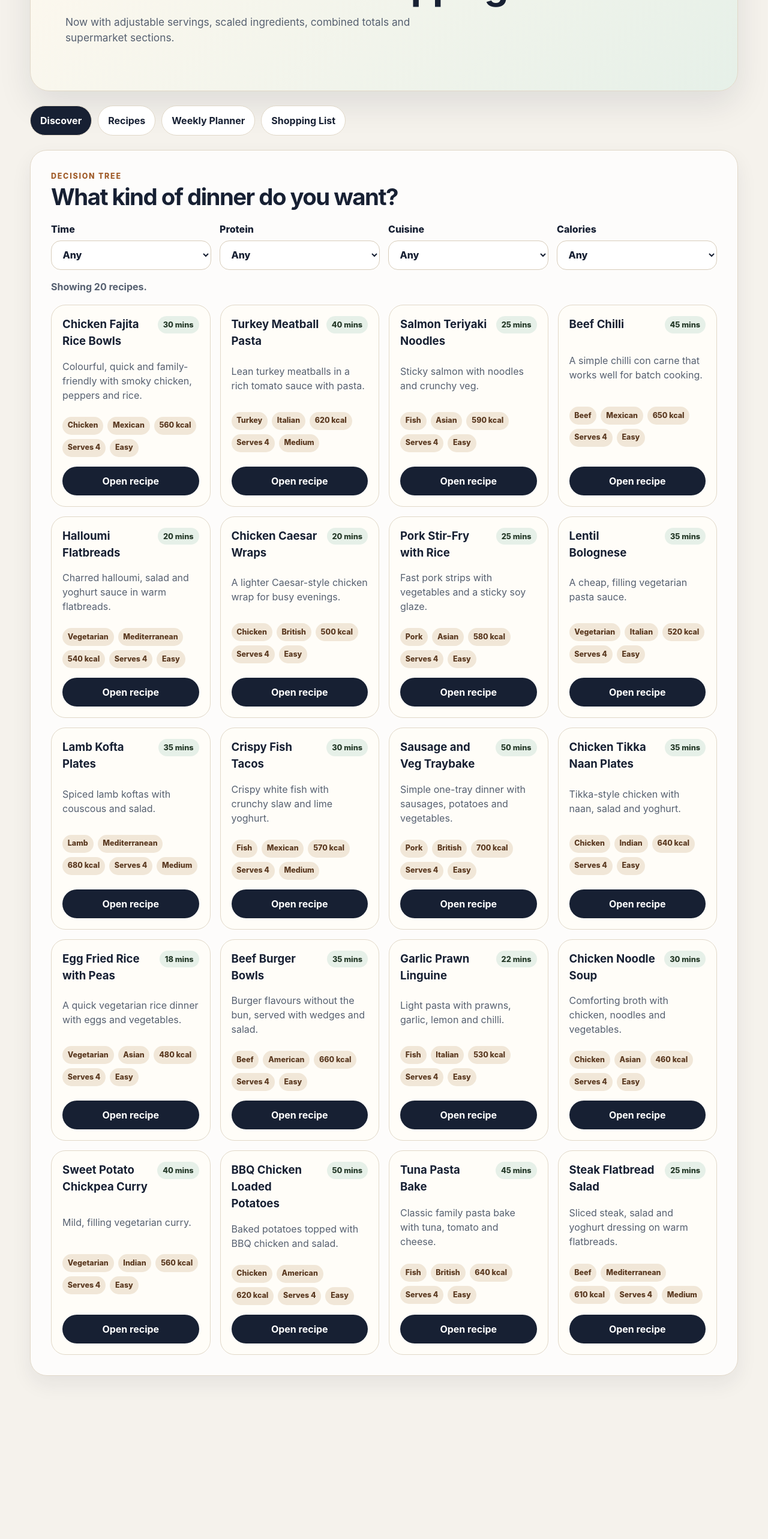
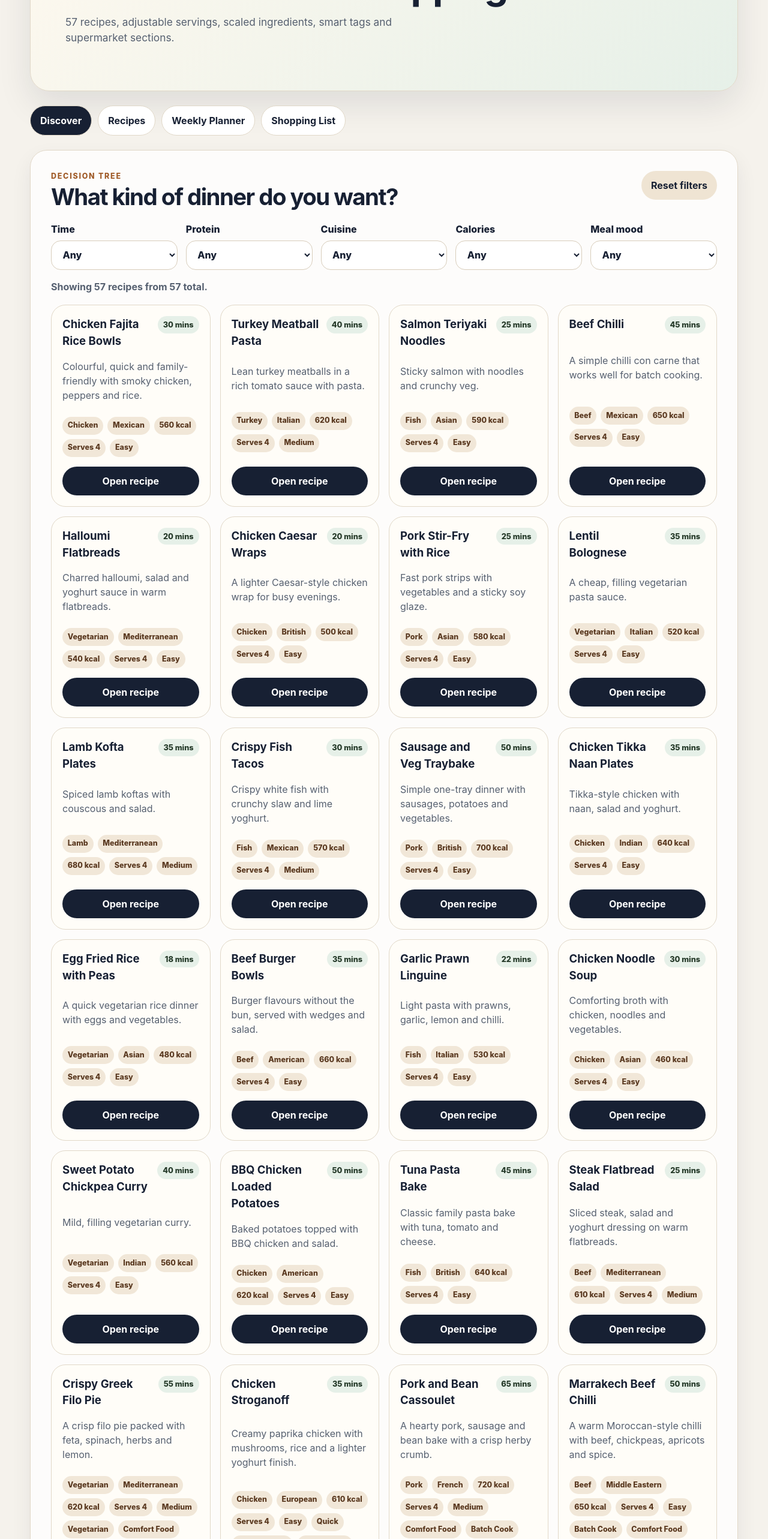
Before and after one commit to education-upgrade/Recipe-, a React (Vite) app: page / in a window 1280 px wide. Shown: the part 234-2800 px from the top of the page at 60% size. Before the commit the page ends 2576 px from the top, so only its background shows below. Built offline with nearby package versions, Linux system fonts and the light colour scheme.

Commit message:
Wire recipe expansion into smart discovery filters

```diff
--- a/src/App.jsx
+++ b/src/App.jsx
@@ -1,11 +1,33 @@
 import { useEffect, useMemo, useState } from 'react';
-import { recipes } from './recipes.js';
+import { recipes as baseRecipes } from './recipes.js';
+import { extraRecipes } from './extraRecipes.js';
 
+const recipes = [...baseRecipes, ...extraRecipes];
 const days = ['Monday', 'Tuesday', 'Wednesday', 'Thursday', 'Friday', 'Saturday', 'Sunday'];
 const defaultServings = 4;
 const servingOptions = [1, 2, 3, 4, 5, 6, 7, 8];
 const emptyPlanner = Object.fromEntries(days.map((day) => [day, { recipeId: '', servings: defaultServings }]));
 const categoryOrder = ['Meat & fish', 'Fruit & veg', 'Dairy', 'Carbs', 'Tins, jars & packets', 'Frozen', 'Herbs, spices & sauces', 'Other'];
+const proteinOptions = ['Any', ...Array.from(new Set(recipes.map((recipe) => recipe.protein))).sort()];
+const cuisineOptions = ['Any', ...Array.from(new Set(recipes.map((recipe) => recipe.cuisine))).sort()];
+const tagOptions = [
+  ['Any', 'Any'],
+  ['quick', 'Quick'],
+  ['high-protein', 'High protein'],
+  ['lighter', 'Lighter'],
+  ['comfort-food', 'Comfort food'],
+  ['fakeaway', 'Fakeaway'],
+  ['one-pan', 'One pan'],
+  ['batch-cook', 'Batch cook'],
+  ['slow-cooker', 'Slow cooker'],
+  ['vegetarian', 'Vegetarian'],
+  ['family-friendly', 'Family friendly'],
+  ['weekend-cooking', 'Weekend cooking'],
+  ['summer', 'Summer'],
+  ['winter', 'Winter'],
+  ['pizza-night', 'Pizza night'],
+  ['sharing', 'Sharing']
+];
 
 function normalisePlanner(rawPlanner) {
   return Object.fromEntries(days.map((day) => {
@@ -53,6 +75,10 @@ function formatIngredient(ingredient) {
   return amount ? `${ingredient.item} — ${amount}` : ingredient.item;
 }
 
+function formatTag(tag) {
+  return tag.split('-').map((word) => word[0].toUpperCase() + word.slice(1)).join(' ');
+}
+
 function scaleIngredient(ingredient, recipeServings, targetServings) {
   const scale = targetServings / recipeServings;
   return {
@@ -98,7 +124,7 @@ function RecipeCard({ recipe, onOpen }) {
     <article className="recipe-card">
       <div className="recipe-card__header">
         <h3>{recipe.title}</h3>
-        <span>{recipe.timeMinutes} mins</span>
+        <span>{recipe.timeMinutes >= 120 ? 'Slow' : `${recipe.timeMinutes} mins`}</span>
       </div>
       <p>{recipe.description}</p>
       <div className="tag-row">
@@ -107,6 +133,7 @@ function RecipeCard({ recipe, onOpen }) {
         <span>{recipe.calories} kcal</span>
         <span>Serves {recipe.servings}</span>
         <span>{recipe.difficulty}</span>
+        {(recipe.tags || []).slice(0, 3).map((tag) => <span key={tag}>{formatTag(tag)}</span>)}
       </div>
       <button onClick={() => onOpen(recipe)}>Open recipe</button>
     </article>
@@ -127,6 +154,11 @@ function RecipeModal({ recipe, onClose }) {
         <p className="eyebrow">{recipe.protein} · {recipe.cuisine} · {recipe.timeMinutes} mins · Base recipe serves {recipe.servings}</p>
         <h2>{recipe.title}</h2>
         <p>{recipe.description}</p>
+        {(recipe.tags || []).length > 0 && (
+          <div className="tag-row tag-row--modal">
+            {recipe.tags.map((tag) => <span key={tag}>{formatTag(tag)}</span>)}
+          </div>
+        )}
         <label className="serving-control">Show ingredients for
           <select value={servings} onChange={(event) => setServings(Number(event.target.value))}>
             {servingOptions.map((option) => <option key={option} value={option}>{option} serving{option === 1 ? '' : 's'}</option>)}
@@ -152,44 +184,53 @@ function RecipeModal({ recipe, onClose }) {
 }
 
 function Discover({ onOpen }) {
-  const [filters, setFilters] = useState({ time: 'Any', protein: 'Any', cuisine: 'Any', calories: 'Any' });
+  const [filters, setFilters] = useState({ time: 'Any', protein: 'Any', cuisine: 'Any', calories: 'Any', tag: 'Any' });
 
   const matches = useMemo(() => recipes.filter((recipe) => {
     const timeMatch = filters.time === 'Any' ||
       (filters.time === 'Under 20 mins' && recipe.timeMinutes <= 20) ||
       (filters.time === '20-35 mins' && recipe.timeMinutes > 20 && recipe.timeMinutes <= 35) ||
-      (filters.time === '35+ mins' && recipe.timeMinutes > 35);
+      (filters.time === '35+ mins' && recipe.timeMinutes > 35 && recipe.timeMinutes < 120) ||
+      (filters.time === 'Slow cooker / long cook' && recipe.timeMinutes >= 120);
 
     const proteinMatch = filters.protein === 'Any' || recipe.protein === filters.protein;
     const cuisineMatch = filters.cuisine === 'Any' || recipe.cuisine === filters.cuisine;
+    const tagMatch = filters.tag === 'Any' || (recipe.tags || []).includes(filters.tag);
     const calorieMatch = filters.calories === 'Any' ||
       (filters.calories === 'Under 500' && recipe.calories < 500) ||
       (filters.calories === '500-650' && recipe.calories >= 500 && recipe.calories <= 650) ||
       (filters.calories === '650+' && recipe.calories > 650);
 
-    return timeMatch && proteinMatch && cuisineMatch && calorieMatch;
+    return timeMatch && proteinMatch && cuisineMatch && calorieMatch && tagMatch;
   }), [filters]);
+
+  function clearFilters() {
+    setFilters({ time: 'Any', protein: 'Any', cuisine: 'Any', calories: 'Any', tag: 'Any' });
+  }
 
   return (
     <section className="panel">
-      <div className="section-heading">
-        <p className="eyebrow">Decision tree</p>
-        <h2>What kind of dinner do you want?</h2>
+      <div className="section-heading section-heading--row">
+        <div>
+          <p className="eyebrow">Decision tree</p>
+          <h2>What kind of dinner do you want?</h2>
+        </div>
+        <button className="secondary" onClick={clearFilters}>Reset filters</button>
       </div>
       <div className="filter-grid">
         <label>Time
           <select value={filters.time} onChange={(event) => setFilters({ ...filters, time: event.target.value })}>
-            {['Any', 'Under 20 mins', '20-35 mins', '35+ mins'].map((option) => <option key={option}>{option}</option>)}
+            {['Any', 'Under 20 mins', '20-35 mins', '35+ mins', 'Slow cooker / long cook'].map((option) => <option key={option}>{option}</option>)}
           </select>
         </label>
         <label>Protein
           <select value={filters.protein} onChange={(event) => setFilters({ ...filters, protein: event.target.value })}>
-            {['Any', 'Chicken', 'Beef', 'Pork', 'Fish', 'Turkey', 'Lamb', 'Vegetarian'].map((option) => <option key={option}>{option}</option>)}
+            {proteinOptions.map((option) => <option key={option}>{option}</option>)}
           </select>
         </label>
         <label>Cuisine
           <select value={filters.cuisine} onChange={(event) => setFilters({ ...filters, cuisine: event.target.value })}>
-            {['Any', 'British', 'Italian', 'Mexican', 'Indian', 'Asian', 'Mediterranean', 'American'].map((option) => <option key={option}>{option}</option>)}
+            {cuisineOptions.map((option) => <option key={option}>{option}</option>)}
           </select>
         </label>
         <label>Calories
@@ -197,8 +238,13 @@ function Discover({ onOpen }) {
             {['Any', 'Under 500', '500-650', '650+'].map((option) => <option key={option}>{option}</option>)}
           </select>
         </label>
+        <label>Meal mood
+          <select value={filters.tag} onChange={(event) => setFilters({ ...filters, tag: event.target.value })}>
+            {tagOptions.map(([value, label]) => <option key={value} value={value}>{label}</option>)}
+          </select>
+        </label>
       </div>
-      <p className="results-count">Showing {matches.length} recipe{matches.length === 1 ? '' : 's'}.</p>
+      <p className="results-count">Showing {matches.length} recipe{matches.length === 1 ? '' : 's'} from {recipes.length} total.</p>
       <div className="recipe-grid">
         {matches.map((recipe) => <RecipeCard key={recipe.id} recipe={recipe} onOpen={onOpen} />)}
       </div>
@@ -210,7 +256,8 @@ function Recipes({ onOpen }) {
   const [search, setSearch] = useState('');
   const visibleRecipes = recipes.filter((recipe) => {
     const ingredientText = recipe.ingredients.map((ingredient) => ingredient.item).join(' ');
-    const text = `${recipe.title} ${recipe.description} ${recipe.protein} ${recipe.cuisine} ${ingredientText}`.toLowerCase();
+    const tagText = (recipe.tags || []).join(' ');
+    const text = `${recipe.title} ${recipe.description} ${recipe.protein} ${recipe.cuisine} ${ingredientText} ${tagText}`.toLowerCase();
     return text.includes(search.toLowerCase());
   });
 
@@ -220,7 +267,7 @@ function Recipes({ onOpen }) {
         <p className="eyebrow">Recipe library</p>
         <h2>All family dinners</h2>
       </div>
-      <input className="search" value={search} onChange={(event) => setSearch(event.target.value)} placeholder="Search chicken, pasta, Mexican, quick..." />
+      <input className="search" value={search} onChange={(event) => setSearch(event.target.value)} placeholder="Search chicken, pasta, fakeaway, Greek, quick..." />
       <p className="results-count">Showing {visibleRecipes.length} of {recipes.length} recipes.</p>
       <div className="recipe-grid">
         {visibleRecipes.map((recipe) => <RecipeCard key={recipe.id} recipe={recipe} onOpen={onOpen} />)}
@@ -330,7 +377,7 @@ export default function App() {
       <header className="hero">
         <p className="eyebrow">Family Dinner Planner</p>
         <h1>Choose dinners, plan your week and build a shopping list.</h1>
-        <p>Now with adjustable servings, scaled ingredients, combined totals and supermarket sections.</p>
+        <p>{recipes.length} recipes, adjustable servings, scaled ingredients, smart tags and supermarket sections.</p>
       </header>
 
       <nav className="tabs" aria-label="Main navigation">
```
